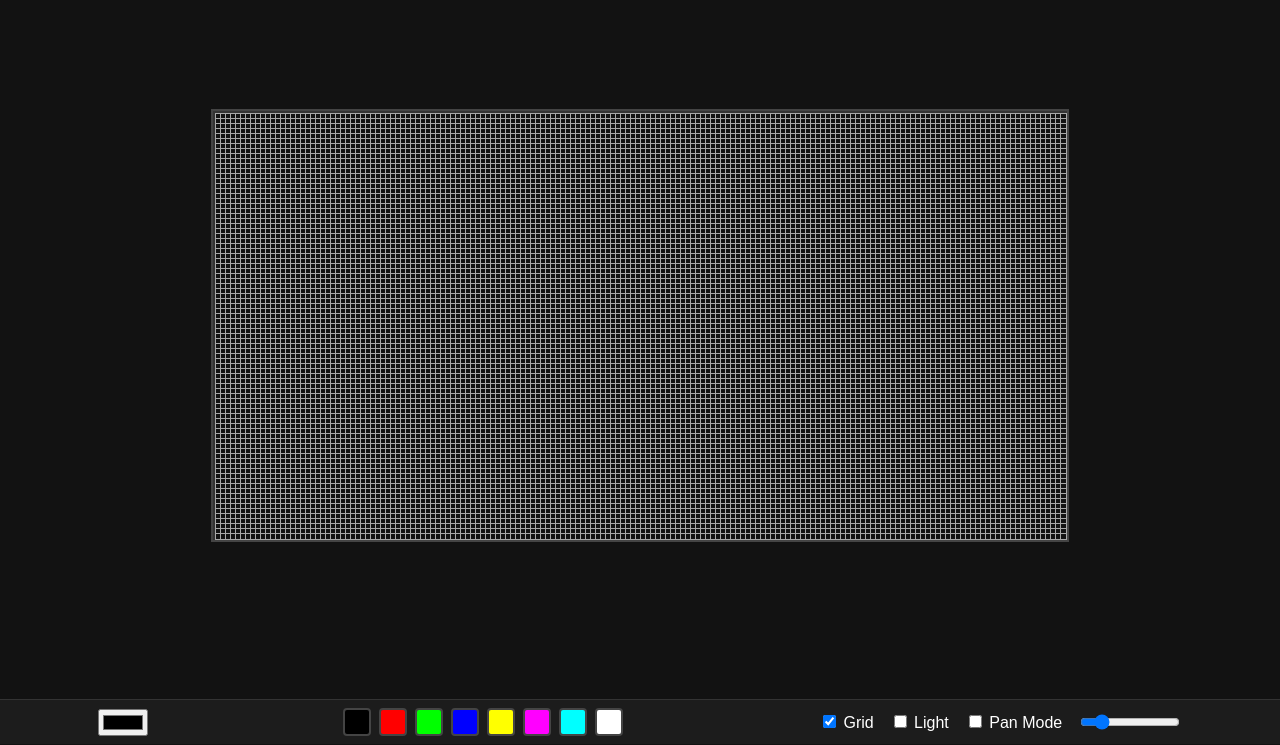
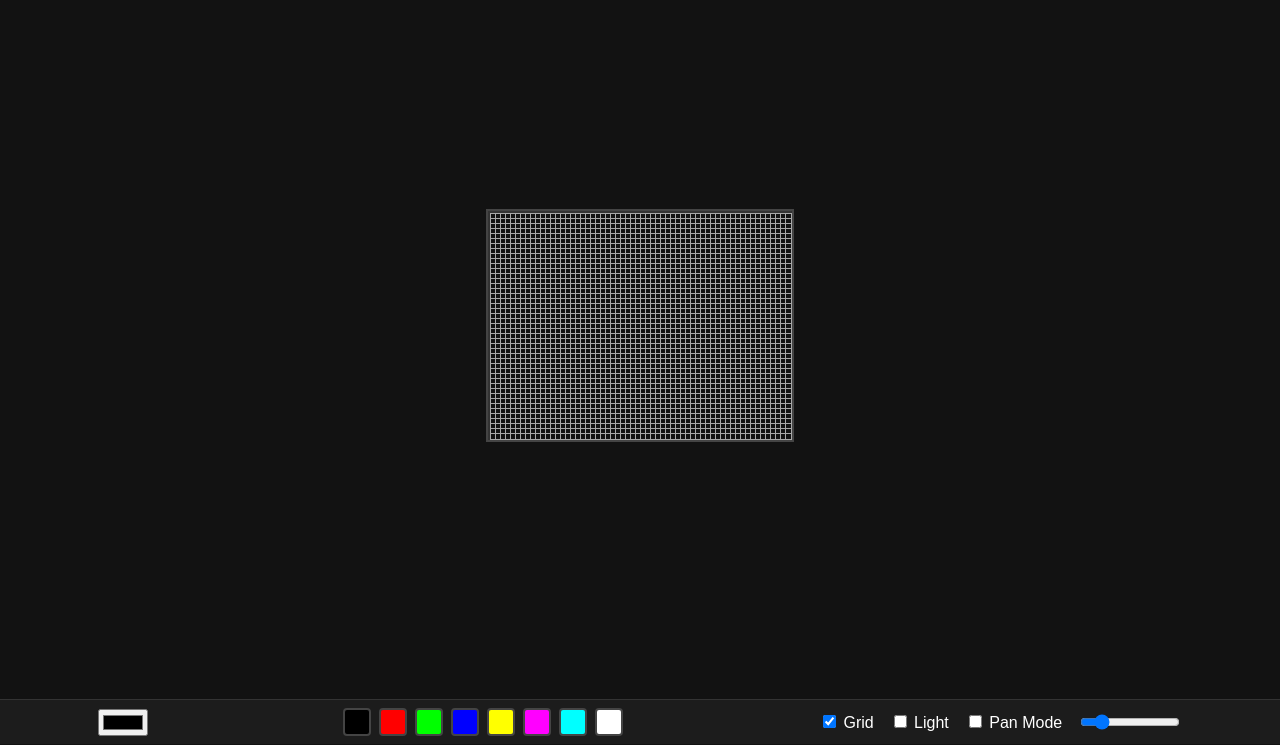
Before and after one commit to cary1204/pixel-painters, a plain HTML site: page index.html in a window 1280 px wide. Shown: the part 56-801 px from the top of the page. Drawn offline with Linux system fonts and the light colour scheme; no server answers.

Commit message:
canvas size update

```diff
--- a/main.js
+++ b/main.js
@@ -12,8 +12,8 @@ const firebaseConfig = {
 firebase.initializeApp(firebaseConfig);
 const db = firebase.database();
 
-const width = 170;
-const height = 85;
+const width = 60;
+const height = 45;
 
 const canvas = document.getElementById('canvas');
 const colorPicker = document.getElementById('colorPicker');
--- a/style.css
+++ b/style.css
@@ -45,8 +45,8 @@ h1 {
 #canvas {
   --pixel-size: 5px;
   display: grid;
-  grid-template-columns: repeat(170, var(--pixel-size));
-  grid-template-rows: repeat(85, var(--pixel-size));
+  grid-template-columns: repeat(60, var(--pixel-size));
+  grid-template-rows: repeat(45, var(--pixel-size));
   border: 2px solid #333;
   transition: all 0.2s;
 }
```
